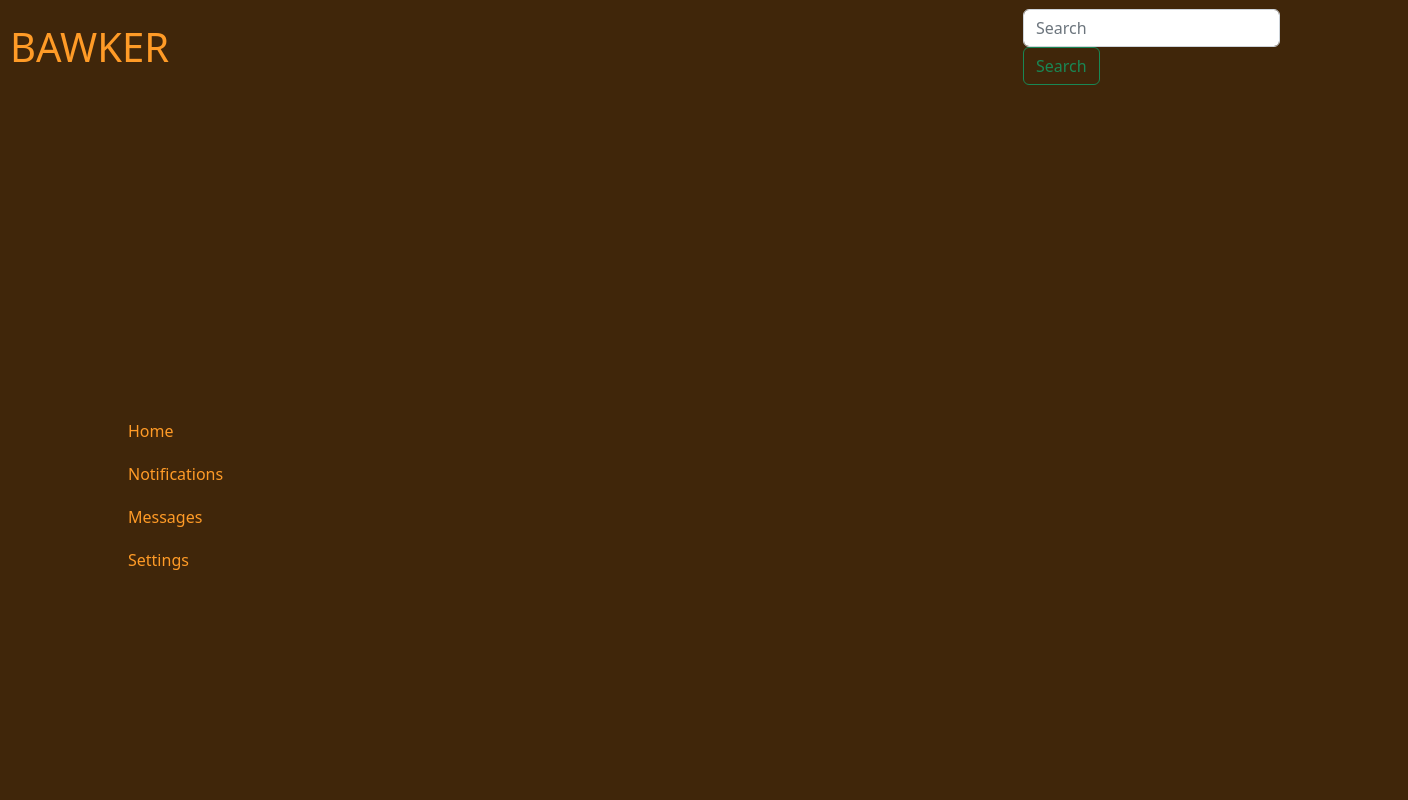
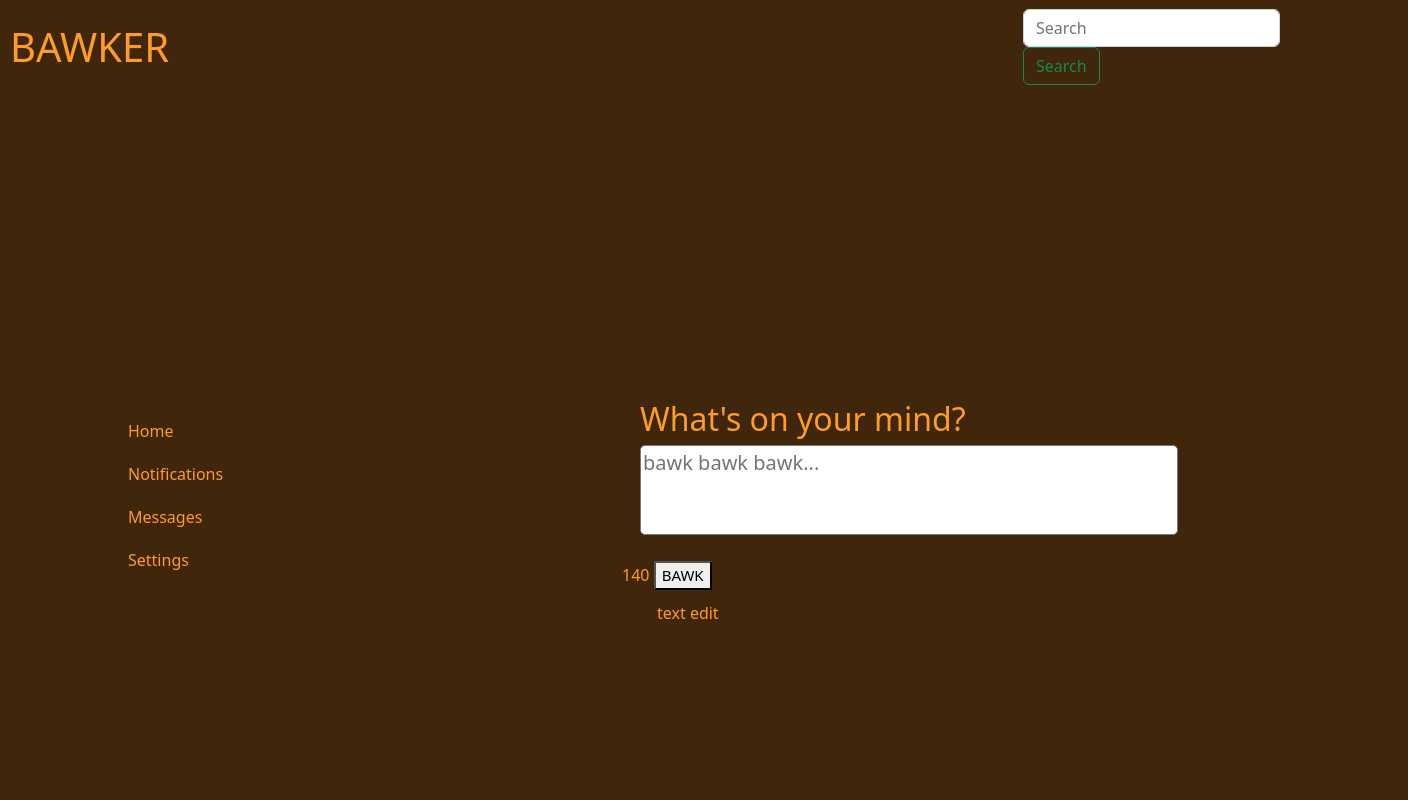
Before and after one commit to Pink-Hat-Hacker/CISC472, a plain HTML site: page bawker/src/index.html in a window 1280 px wide. Shown: the whole page, 1408 px wide, since content can reach past the window. Drawn offline with nearby package versions, Linux system fonts and the light colour scheme.

Commit message:
tweet box

```diff
--- a/bawker/src/index.html
+++ b/bawker/src/index.html
@@ -37,5 +37,25 @@
                 </li>
             </ul>
         </nav>
+        <div class="container">
+            <div id="box">
+                <div class="top">
+                    <h2> What's on your mind? </h2>
+                </div>
+                <div class="bottom-container">
+                    <textarea
+                    name="tweet" id="content" cols="30" rows="10" placeholder="bawk bawk bawk..."
+                    ></textarea>
+                    <div class="row">
+                        <p>media</p>
+                        <p>text edit</p>
+                        <div class="bottom-right">
+                            <span id="countdown">140</span>
+                            <button class="main-tweet-btn"> BAWK </button>
+                        </div>
+                    </div>
+                </div>
+            </div>
+        </div>
     </body>
 </html>
--- a/bawker/src/style.css
+++ b/bawker/src/style.css
@@ -28,3 +28,42 @@ body {
 .nav-list li {
     margin: 20% 0;
 }
+#box {
+    position: absolute;
+    top: 50%;
+    left: 50%;
+    height: 400px;
+    width: 60%;
+    border: 2px #ff9b27;
+}
+.top {
+    height: 35px;
+    width: 100%;
+    border-radius: 5px 5px 0px;
+}
+.bottom {
+    display: inline-block;
+    position: absolute;
+    height: 80%;
+    width: 100%;
+    border-radius: 0px 0px 5px;
+}
+textarea {
+    margin-top: 10px;
+    width: 70%;
+    height: 90px;
+    border-radius: 5px;
+    font-size: 20px;
+    resize: none;
+}
+.row {
+    margin: 20px 10px 5px 5px;
+}
+.bottom-right {
+    position: absolute;
+    right: 30px;
+}
+button {
+    margin-bottom: 10px;
+    font-size: 15px;
+}
```
